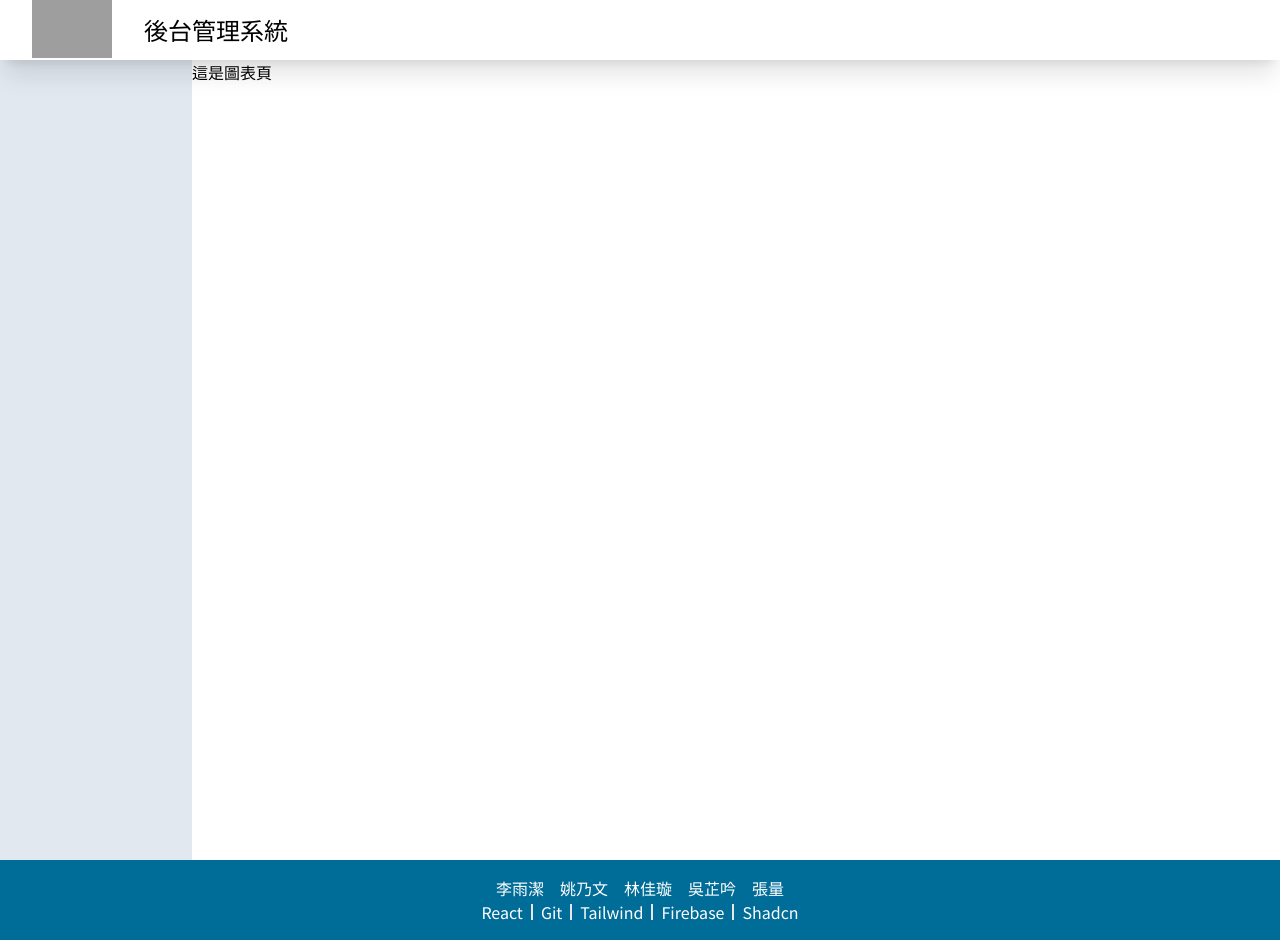
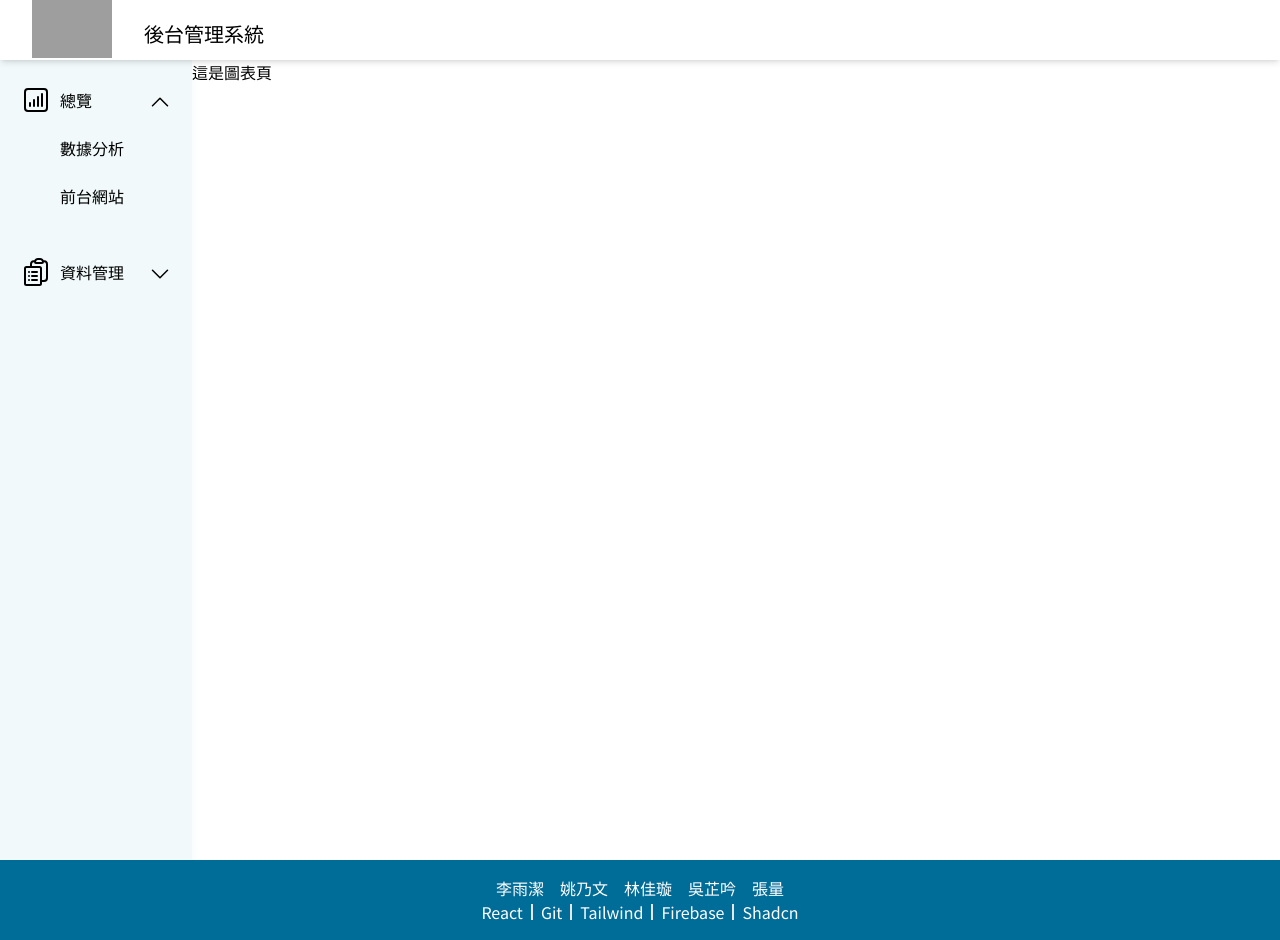
Before and after one commit to Ellielee308/wits-travel, a React (Vite) app: page /backstage in a window 1280 px wide. Built offline with nearby package versions, Linux system fonts and the light colour scheme; no server answers; the database is empty; grey boxes are pictures that could not be loaded.

Commit message:
feat: complete backstage navbar layout

```diff
--- a/src/components/BackstageHeader/index.jsx
+++ b/src/components/BackstageHeader/index.jsx
@@ -2,7 +2,7 @@ import { Link } from "react-router-dom";
 export default function BackstageHeader() {
   return (
     <>
-      <div className="fixed left-0 top-0 z-20 flex h-[60px] w-full transform items-center bg-white shadow-xl transition-all duration-500">
+      <div className="fixed left-0 top-0 z-20 flex h-[60px] w-full transform items-center bg-white shadow-md transition-all duration-500">
         <Link to="/" className="mx-6 mt-2 md:mx-8 md:flex">
           <img
             src="https://upload.wikimedia.org/wikipedia/commons/5/55/Wits_logo.png"
@@ -10,7 +10,7 @@ export default function BackstageHeader() {
             className="mt-[-12px] h-auto w-20"
           />
         </Link>
-        <h1 className="text-2xl">後台管理系統</h1>
+        <h1 className="mt-2 text-xl">後台管理系統</h1>
       </div>
     </>
   );
--- a/src/components/BackstageNav/index.jsx
+++ b/src/components/BackstageNav/index.jsx
@@ -1,7 +1,136 @@
+import { useState } from "react";
+import { Link } from "react-router-dom";
+
 export default function BackstageNav() {
+  const [isOverviewMenuOpen, setIsOverviewMenuOpen] = useState(true);
+  const [isDataMenuOpen, setIsDataMenuOpen] = useState(false);
+
+  const toggleOverview = () => {
+    setIsOverviewMenuOpen(!isOverviewMenuOpen);
+  };
+  const toggleDataManage = () => {
+    setIsDataMenuOpen(!isDataMenuOpen);
+  };
+
   return (
     <>
-      <div className="h-screen w-48 bg-slate-200"></div>
+      <div className="flex h-screen w-48 flex-col gap-8 bg-[#dff1f772] px-5 pt-6 shadow-lg shadow-slate-100">
+        <div className="flex flex-col">
+          <div className="mb-1 flex items-center" onClick={toggleOverview}>
+            <svg
+              xmlns="http://www.w3.org/2000/svg"
+              fill="none"
+              viewBox="0 0 24 24"
+              strokeWidth={1.5}
+              stroke="currentColor"
+              className="size-8"
+            >
+              <path
+                strokeLinecap="round"
+                strokeLinejoin="round"
+                d="M7.5 14.25v2.25m3-4.5v4.5m3-6.75v6.75m3-9v9M6 20.25h12A2.25 2.25 0 0 0 20.25 18V6A2.25 2.25 0 0 0 18 3.75H6A2.25 2.25 0 0 0 3.75 6v12A2.25 2.25 0 0 0 6 20.25Z"
+              />
+            </svg>
+
+            <h1 className="ml-2 text-base">總覽</h1>
+            <svg
+              xmlns="http://www.w3.org/2000/svg"
+              fill="none"
+              viewBox="0 0 24 24"
+              strokeWidth={1.5}
+              stroke="currentColor"
+              className="ml-auto mt-1 size-6 transform transition-transform duration-500"
+              style={{
+                transform: isOverviewMenuOpen
+                  ? "rotate(180deg)"
+                  : "rotate(0deg)",
+              }}
+            >
+              <path
+                strokeLinecap="round"
+                strokeLinejoin="round"
+                d="m19.5 8.25-7.5 7.5-7.5-7.5"
+              />
+            </svg>
+          </div>
+          {isOverviewMenuOpen && (
+            <div className="transition-all duration-500 ease-in-out">
+              <Link
+                className="my-2 flex items-center hover:bg-[#c9d4be8f] active:bg-[#c9d4be8f]"
+                to="/backstage"
+              >
+                <h2 className="ml-10 py-2 text-base">數據分析</h2>
+              </Link>
+              <Link
+                className="my-2 flex items-center hover:bg-[#c9d4be8f] active:bg-[#c9d4be8f]"
+                to="/"
+              >
+                <h2 className="ml-10 py-2 text-base">前台網站</h2>
+              </Link>
+            </div>
+          )}
+        </div>
+
+        <div className="flex flex-col">
+          <div className="mb-1 flex items-center" onClick={toggleDataManage}>
+            <svg
+              xmlns="http://www.w3.org/2000/svg"
+              fill="none"
+              viewBox="0 0 24 24"
+              strokeWidth={1.5}
+              stroke="currentColor"
+              className="size-8"
+            >
+              <path
+                strokeLinecap="round"
+                strokeLinejoin="round"
+                d="M9 12h3.75M9 15h3.75M9 18h3.75m3 .75H18a2.25 2.25 0 0 0 2.25-2.25V6.108c0-1.135-.845-2.098-1.976-2.192a48.424 48.424 0 0 0-1.123-.08m-5.801 0c-.065.21-.1.433-.1.664 0 .414.336.75.75.75h4.5a.75.75 0 0 0 .75-.75 2.25 2.25 0 0 0-.1-.664m-5.8 0A2.251 2.251 0 0 1 13.5 2.25H15c1.012 0 1.867.668 2.15 1.586m-5.8 0c-.376.023-.75.05-1.124.08C9.095 4.01 8.25 4.973 8.25 6.108V8.25m0 0H4.875c-.621 0-1.125.504-1.125 1.125v11.25c0 .621.504 1.125 1.125 1.125h9.75c.621 0 1.125-.504 1.125-1.125V9.375c0-.621-.504-1.125-1.125-1.125H8.25ZM6.75 12h.008v.008H6.75V12Zm0 3h.008v.008H6.75V15Zm0 3h.008v.008H6.75V18Z"
+              />
+            </svg>
+
+            <h1 className="ml-2 text-base">資料管理</h1>
+            <svg
+              xmlns="http://www.w3.org/2000/svg"
+              fill="none"
+              viewBox="0 0 24 24"
+              strokeWidth={1.5}
+              stroke="currentColor"
+              className="ml-auto mt-1 size-6 transform transition-transform duration-500"
+              style={{
+                transform: isDataMenuOpen ? "rotate(180deg)" : "rotate(0deg)",
+              }}
+            >
+              <path
+                strokeLinecap="round"
+                strokeLinejoin="round"
+                d="m19.5 8.25-7.5 7.5-7.5-7.5"
+              />
+            </svg>
+          </div>
+          {isDataMenuOpen && (
+            <div className="transition-all duration-500 ease-in-out">
+              <Link
+                className="my-2 flex items-center hover:bg-[#c9d4be8f] active:bg-[#c9d4be8f]"
+                to="/backstage/spot-manage"
+              >
+                <h2 className="ml-10 py-2 text-base">編輯景點</h2>
+              </Link>
+              <Link
+                className="my-2 flex items-center hover:bg-[#c9d4be8f] active:bg-[#c9d4be8f]"
+                to="/backstage/carousel-manage"
+              >
+                <h2 className="ml-10 py-2 text-base">編輯輪播圖</h2>
+              </Link>
+              <Link
+                className="my-2 flex items-center hover:bg-[#c9d4be8f] active:bg-[#c9d4be8f]"
+                to="/backstage/form-manage"
+              >
+                <h2 className="ml-10 py-2 text-base">聯絡表單</h2>
+              </Link>
+            </div>
+          )}
+        </div>
+      </div>
     </>
   );
 }
```
